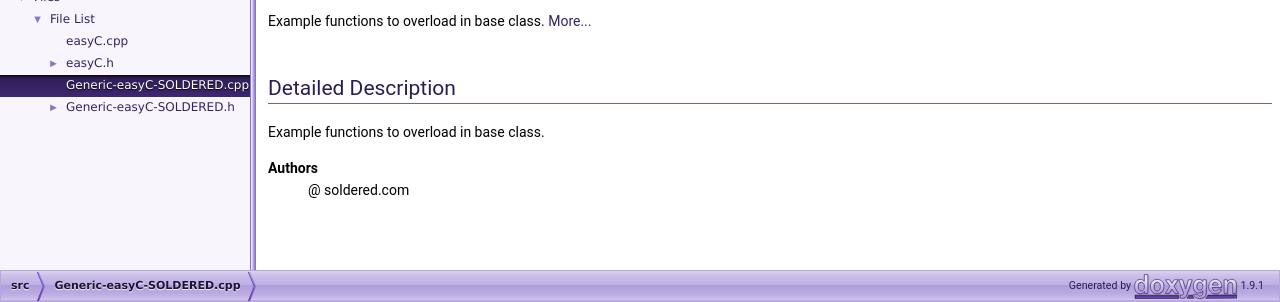
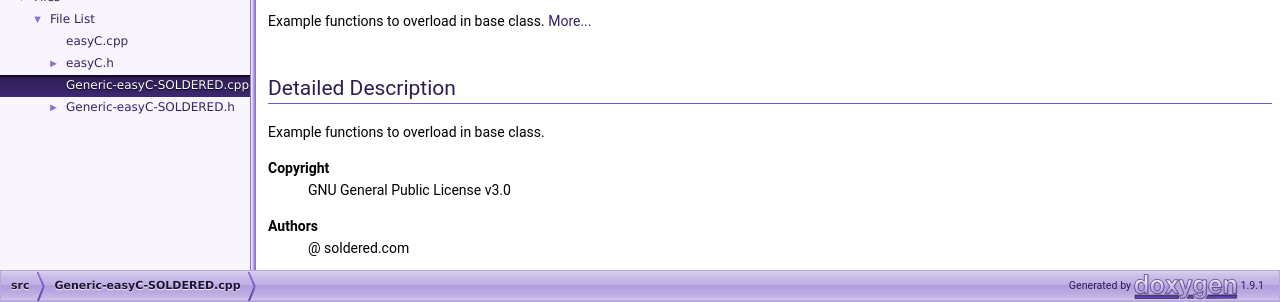
Before and after one commit to SolderedElectronics/Soldered-Generic-Arduino-Library, a plain HTML site: page docs/_generic-easy_c-_s_o_l_d_e_r_e_d_8cpp.html in a window 1280 px wide. Shown: the part 498-800 px from the top of the page. Drawn offline with Linux system fonts and the light colour scheme.

Commit message:
Committing documentation changes

```diff
--- a/docs/_generic-easy_c-_s_o_l_d_e_r_e_d_8cpp.html
+++ b/docs/_generic-easy_c-_s_o_l_d_e_r_e_d_8cpp.html
@@ -93,6 +93,7 @@ $(document).ready(function(){initNavTree('_generic-easy_c-_s_o_l_d_e_r_e_d_8cpp.
 <a href="#details">More...</a></p>
 <a name="details" id="details"></a><h2 class="groupheader">Detailed Description</h2>
 <div class="textblock"><p>Example functions to overload in base class. </p>
+<dl class="section copyright"><dt>Copyright</dt><dd>GNU General Public License v3.0 </dd></dl>
 <dl class="section author"><dt>Authors</dt><dd>@ soldered.com </dd></dl>
 </div></div><!-- contents -->
 </div><!-- doc-content -->
```
